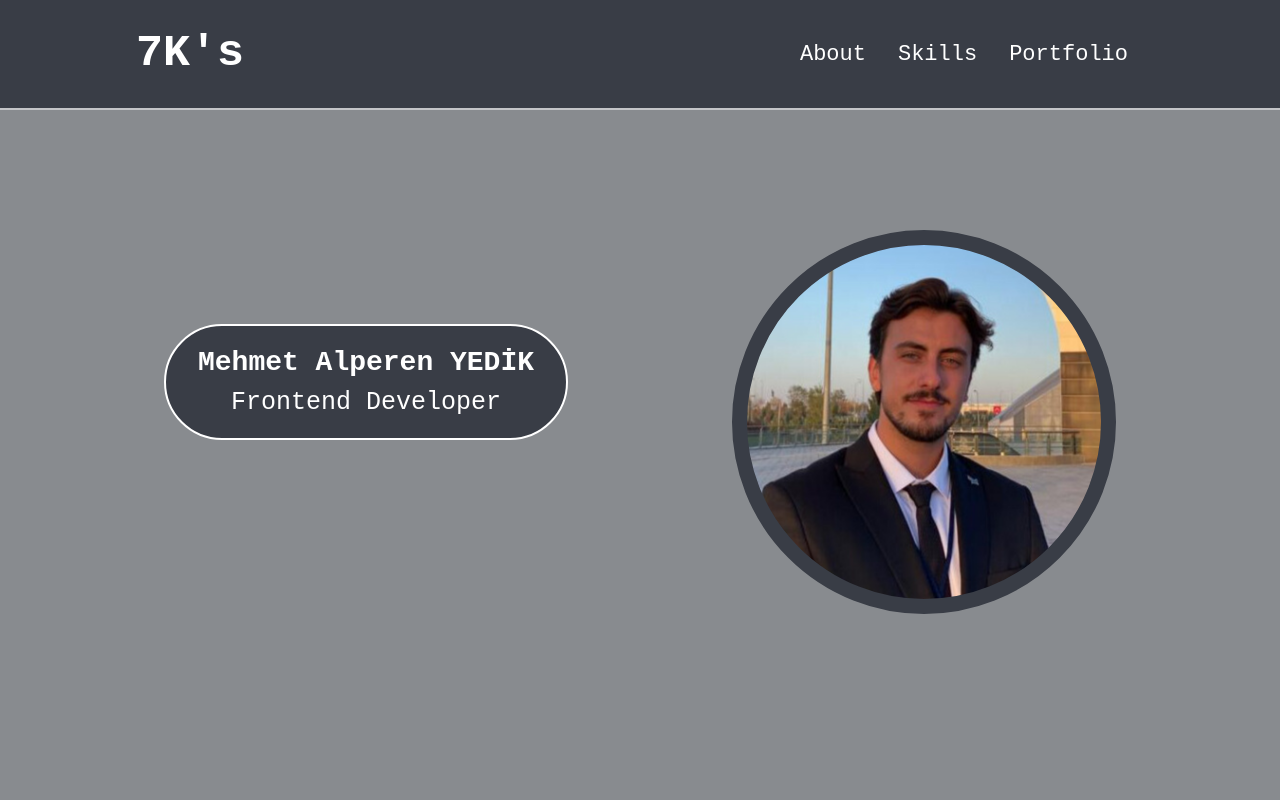
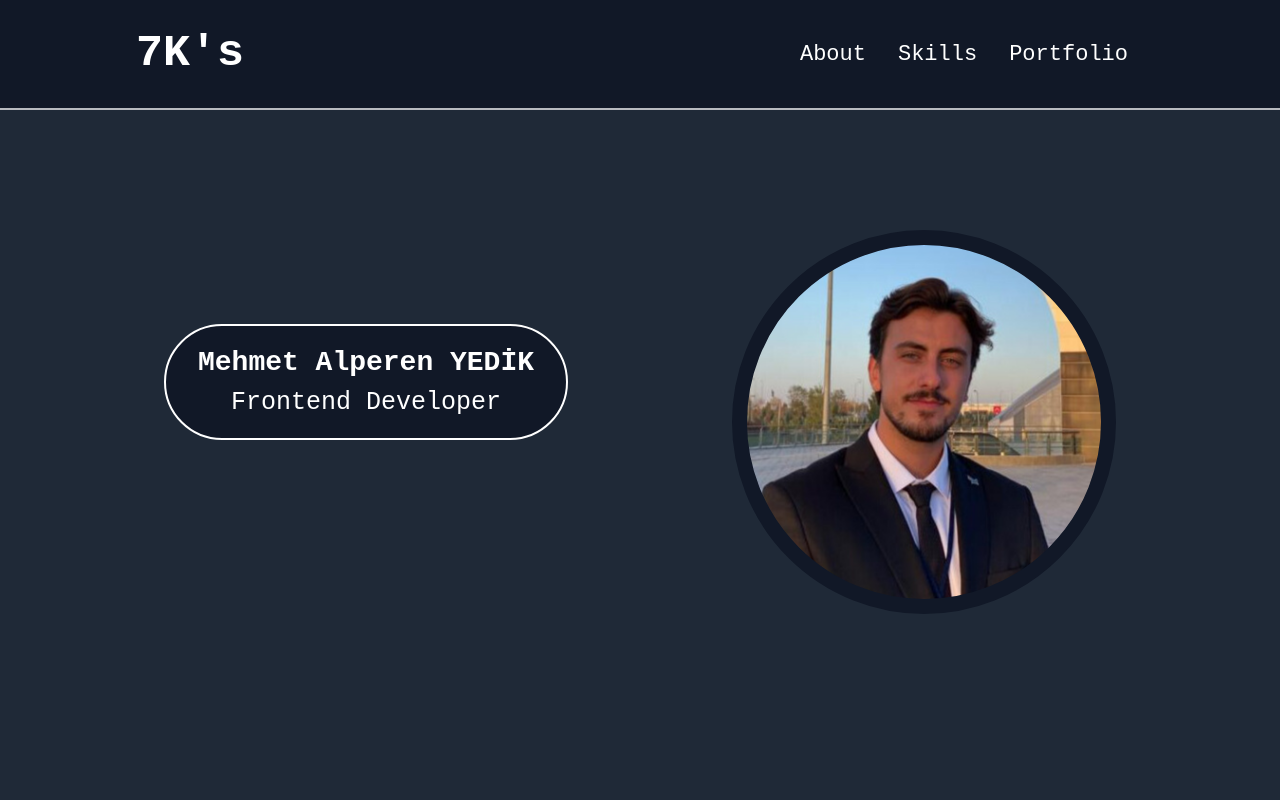
Before and after one commit to Alperen7K/7k-portfolio, a React (Create React App) app: page / in a window 1280 px wide. Shown: the top 800 px of the page. Built offline with nearby package versions, Linux system fonts and the light colour scheme.

Commit message:
tema değişti

```diff
--- a/tailwind.config.js
+++ b/tailwind.config.js
@@ -6,8 +6,8 @@ module.exports = {
    colors: {
     black: "#000",
     white: "#fff",
-    gri: "#393D46",
-    açıkGri: "#888B8F",
+    gri: "#111827",
+    açıkGri: "#1F2937",
     yeşil: "#CBF281",
     beyaz: "#F9F9F9",
    },
```
